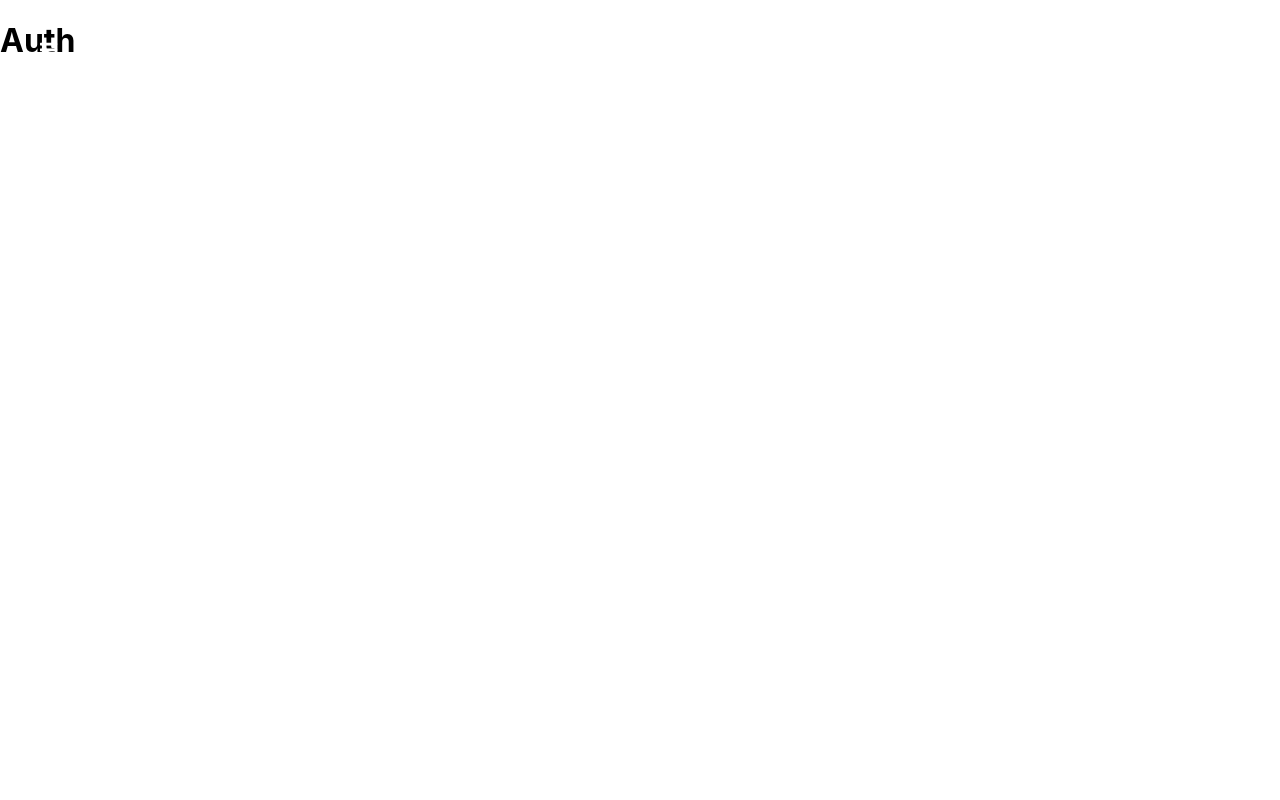
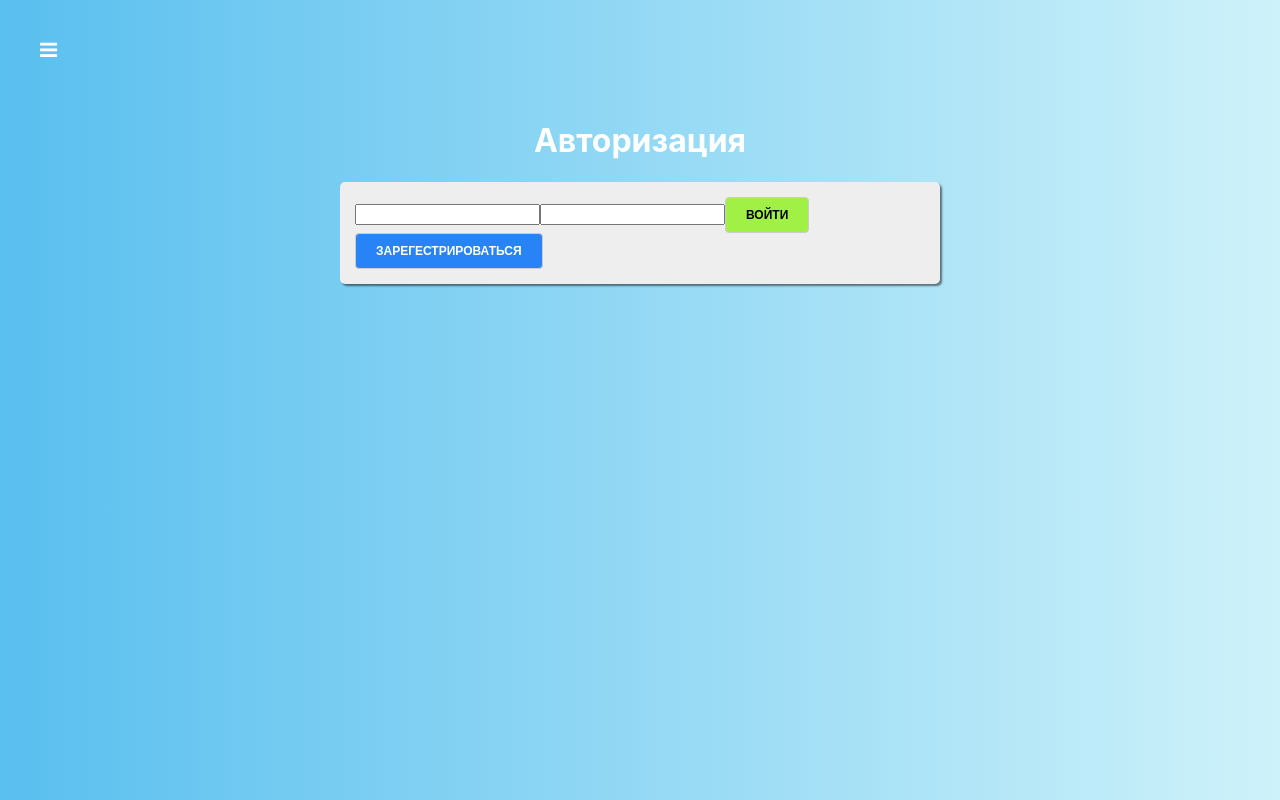
Before and after one commit to Slava37/react-presentation, a React app: page /auth in a window 1280 px wide. Built offline with nearby package versions, Linux system fonts and the light colour scheme.

Commit message:
Auth updated

```diff
--- a/src/containers/Auth/Auth.js
+++ b/src/containers/Auth/Auth.js
@@ -1,10 +1,42 @@
 import React, { Component } from 'react'
+import classes from './Auth.module.css'
+import Button from '../../components/UI/Button/Button'
 
 export default class Auth extends Component {
+
+    loginHandler = () => {
+
+    }
+
+    registerHandler = () => {
+
+    }
+
+    submitHandler = (event) => {
+        event.preventDefault();
+    }
+
     render() {
         return (
-            <div>
-                <h1>Auth</h1>
+            <div className={classes.Auth}>
+                <div>
+                    <h1>Авторизация</h1>
+
+                    <form onSubmit={this.submitHandler} className={classes.AuthForm}>
+                        <input type="text"/>
+                        <input type="text"/>
+
+                        <Button
+                            type="success"
+                            onClick={this.loginHandler}
+                        >Войти</Button>
+
+                        <Button
+                            type="primary"
+                            onClick={this.registerHandler}
+                        >Зарегестрироваться</Button>
+                    </form>
+                </div>
             </div>
         )
     }
--- /dev/null
+++ b/src/containers/Auth/Auth.module.css
@@ -0,0 +1,26 @@
+.Auth {
+    display: flex;
+    justify-content: center;
+    padding-top: 100px;
+    flex-grow: 1;
+    width: 100%;
+    background: linear-gradient(270deg, #cef2fa 0%, #59bfef 100%);
+}
+
+.Auth > div {
+    width: 100%;
+    max-width: 600px;
+    padding: 0 20px;
+}
+
+.Auth h1 {
+    color: #fff;
+    text-align: center;
+}
+
+.AuthForm {
+    background: #eee;
+    box-shadow: 2px 2px 2px rgba(0, 0, 0, .5);
+    padding: 15px;
+    border-radius: 5px;
+}
```
